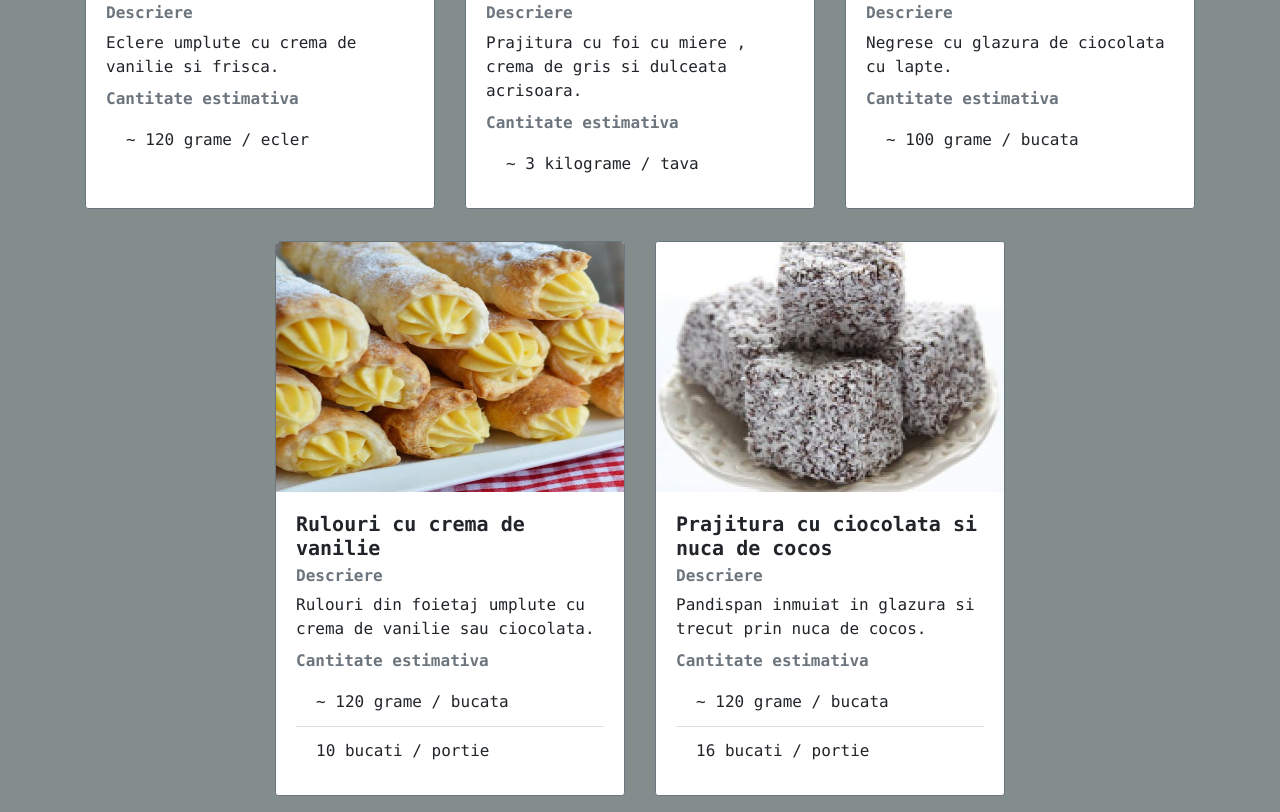
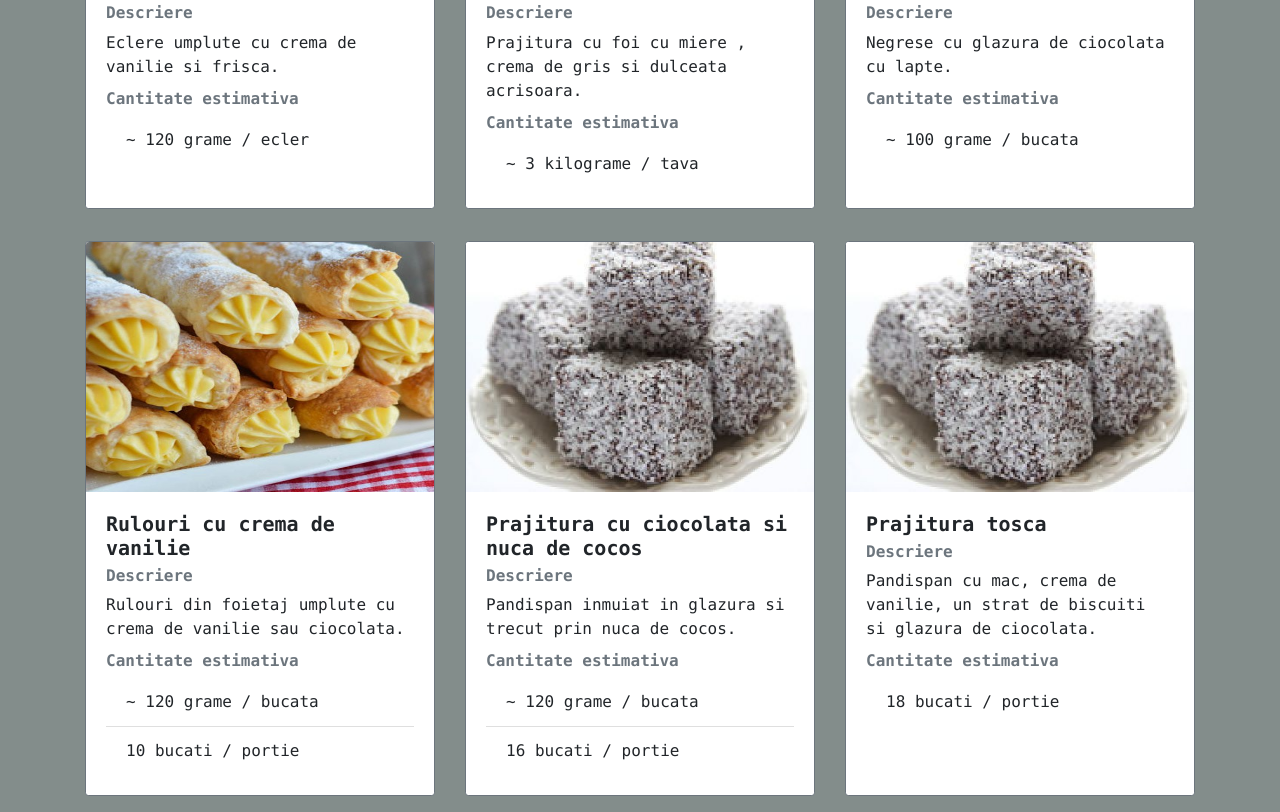
Before and after one commit to MasterAbolis/ListaPrajituri, a plain HTML site: page prajituriasortate.html in a window 1280 px wide. Shown: the part 1050-1862 px from the top of the page. Drawn offline with nearby package versions, Linux system fonts and the light colour scheme.

Commit message:
Added prajitura cu nuca de cocos

```diff
--- a/prajituriasortate.html
+++ b/prajituriasortate.html
@@ -175,6 +175,23 @@
             </div>
         </div>
 
+        <div class="col-md-4 col-xs-8 my-3 align-items-lg-stretch d-flex">
+            <div class="card rounded-sm border border-secondary">
+                <img class="card-img-top" src="images/asortate/prajitura_nuca_cocos.jpg" alt="prajitura tosca" width="250px" height="250px">
+                <div class="card-body">
+                    <h5 class="card-title font-weight-bold">Prajitura tosca</h5>
+                    <h6 class="card-subtitle mb-2 text-muted font-weight-bold">Descriere</h6>
+                    <p class="card-text">Pandispan cu mac, crema de vanilie, un strat de biscuiti si glazura de ciocolata.</p>
+                    <h6 class="card-subtitle mb-2 text-muted font-weight-bold">Cantitate estimativa</h6>
+                    <ul class="list-group list-group-flush">
+                        <li class="list-group-item"> 18 bucati / portie</li>
+                    </ul>
+                </div>
+            </div>
+        </div>
+
+
+
 
     </div>
 </div>
```
Also changed, not shown: placinte.html (+2 -2 lines).
